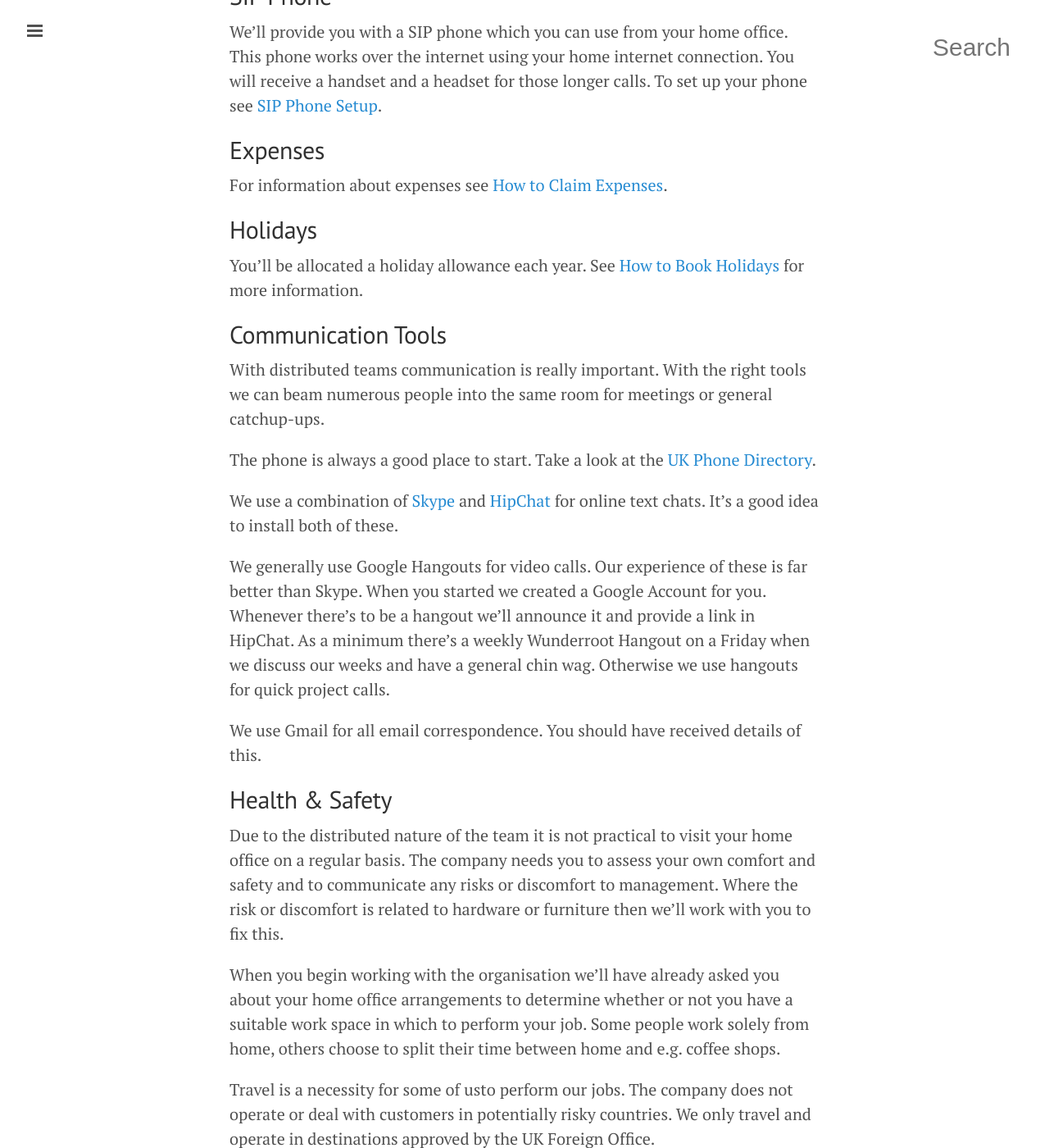
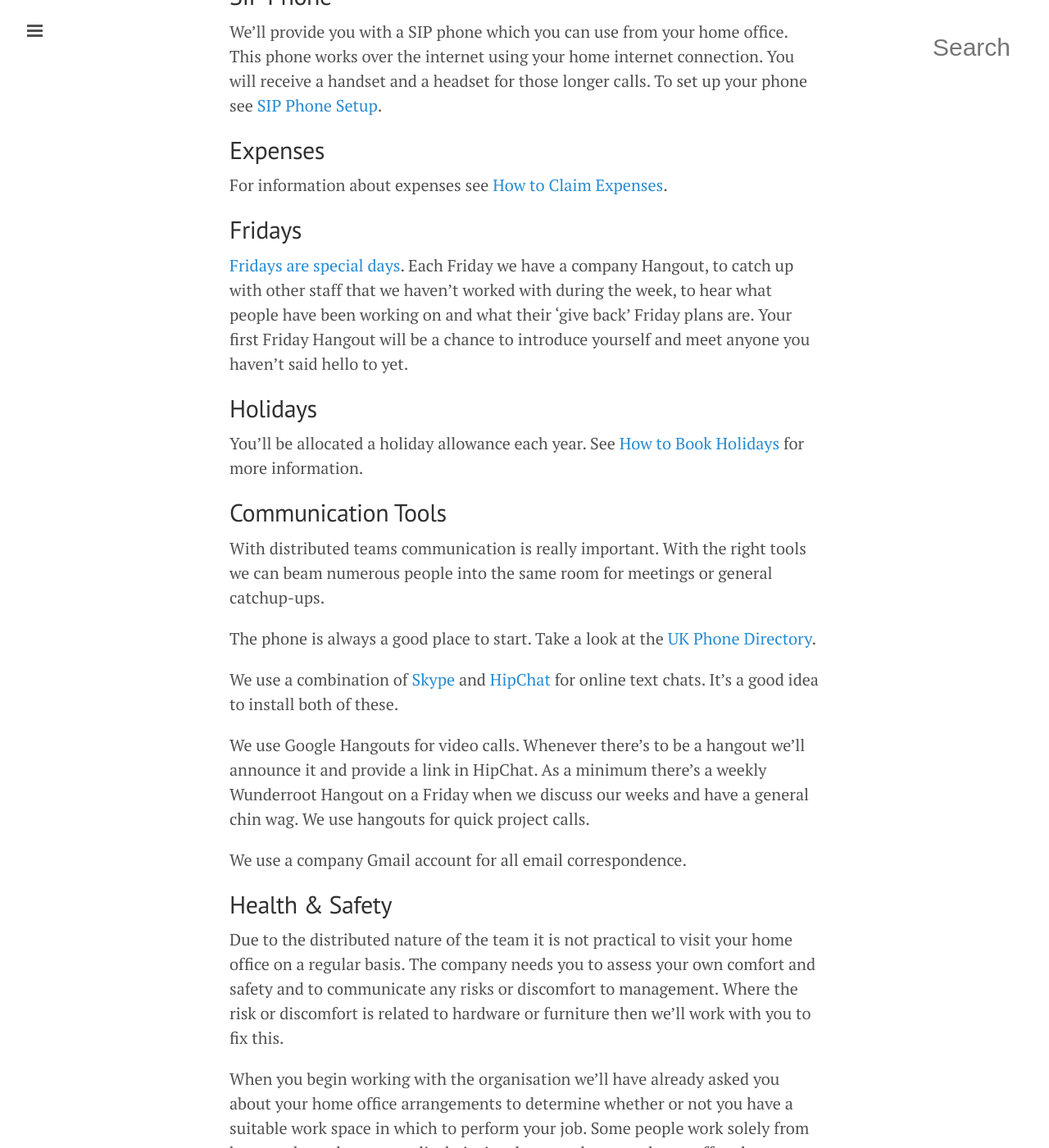
Before and after one commit to tormi/WunderWay, a Jekyll site: the page built from how/new-starter/index.md, in a window 1280 px wide and 1400 px high, scrolled down 1196 px. Shown: the whole window at 82% size. Built offline with Jekyll 4.4.1, drawn with Linux system fonts in a browser that asks for light colours; Markdown is read by kramdown in place of the engine named in the settings.

Commit message:
Moved Friday information to new start index

```diff
--- a/how/new-starter/index.md
+++ b/how/new-starter/index.md
@@ -38,6 +38,11 @@ We'll provide you with a SIP phone which you can use from your home office. This
 For information about expenses see [How to Claim Expenses](/how/how-claim-expenses/).
 
 
+## Fridays
+
+[Fridays are special days](/how/fridays/). Each Friday we have a company Hangout, to catch up with other staff that we haven't worked with during the week, to hear what people have been working on and what their 'give back' Friday plans are. Your first Friday Hangout will be a chance to introduce yourself and meet anyone you haven't said hello to yet.
+
+
 ##Holidays
 
 You'll be allocated a holiday allowance each year. See <a href="/how/how-to-book-holidays/">How to Book Holidays</a> for more information.
@@ -50,9 +55,9 @@ The phone is always a good place to start. Take a look at the <a href="/who/wr-p
 
 We use a combination of <a href="http://www.skype.com/en/">Skype</a> and <a href="https://www.hipchat.com">HipChat</a> for online text chats. It's a good idea to install both of these.
 
-We generally use Google Hangouts for video calls. Our experience of these is far better than Skype. When you started we created a Google Account for you. Whenever there's to be a hangout we'll announce it and provide a link in HipChat. As a minimum there's a weekly Wunderroot Hangout on a Friday when we discuss our weeks and have a general chin wag. Otherwise we use hangouts for quick project calls.
+We use Google Hangouts for video calls. Whenever there's to be a hangout we'll announce it and provide a link in HipChat. As a minimum there's a weekly Wunderroot Hangout on a Friday when we discuss our weeks and have a general chin wag. We use hangouts for quick project calls.
 
-We use Gmail for all email correspondence. You should have received details of this.
+We use a company Gmail account for all email correspondence.
 
 ##Health & Safety
 
```
